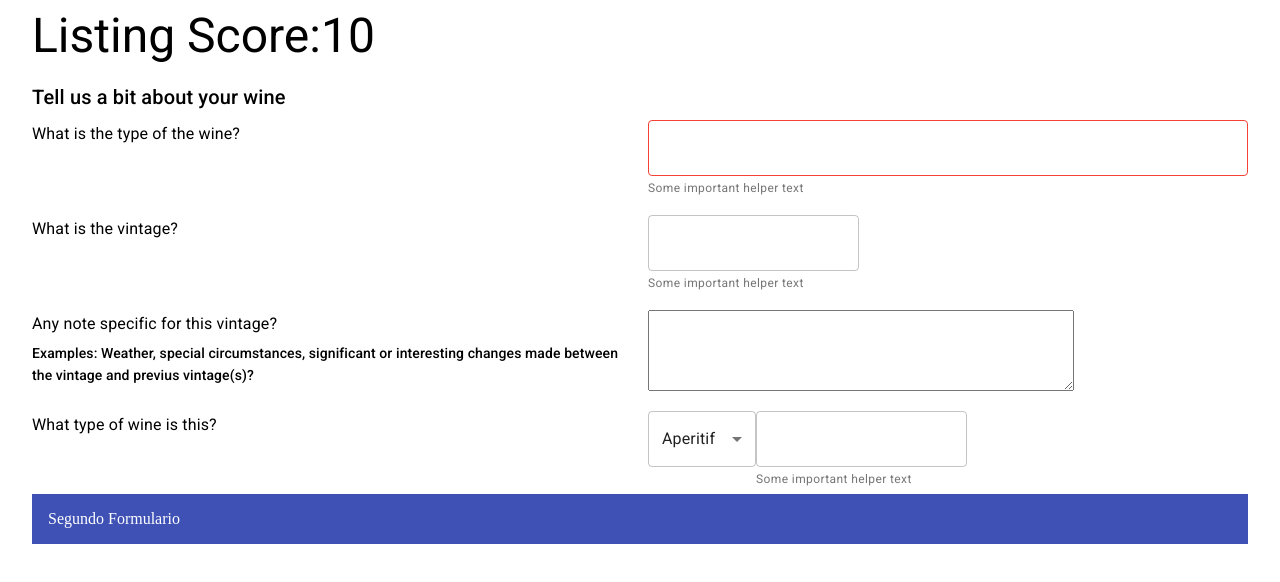
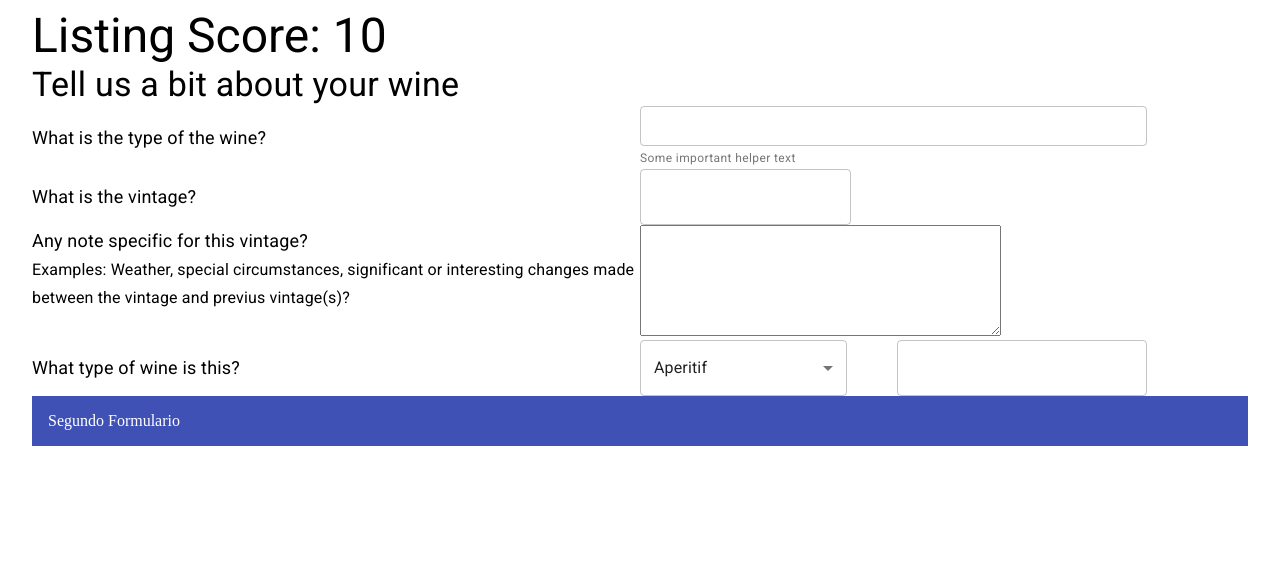
Before and after one commit to Alemarnery/singlePage, a React (Create React App) app: page / in a window 1280 px wide. Shown: the top 582 px of the page. Built offline with nearby package versions, Linux system fonts and the light colour scheme.

Commit message:
frist Form

```diff
--- a/src/App.js
+++ b/src/App.js
@@ -1,132 +1,120 @@
 import React from "react";
 import PropTypes from "prop-types";
 import {
+  Grid,
   Container,
+  TextField,
   Typography,
-  Grid,
+  FormHelperText,
   Box,
-  OutlinedInput,
-  FormControl,
-  InputLabel,
   TextareaAutosize,
-  TextField,
   Select,
-  MenuItem,
-  FormHelperText,
-  ListSubheader,
 } from "@material-ui/core";
 import { withStyles } from "@material-ui/core/styles";
 
 const styles = (theme) => ({
+  root: {
+    flexGrow: 1,
+  },
+  form: {
+    "& .MuiTextField-root": {
+      margin: theme.spacing(1),
+      //width: "25ch",
+    },
+  },
+  question: {
+    fontSize: 18,
+  },
   divider: {
     margin: `${theme.spacing.unit * 2}px 0`,
   },
-  root: {
-    flexGrow: 1,
-  },
   textarea: {
     width: "70%",
+  },
+  textStyle: {
+    display: "flex",
+    alignItems: "center",
   },
 });
 
 function App(props) {
   const { classes } = props;
-  console.log(classes);
 
   return (
     <Container fixed>
-      <Typography variant="h3" gutterBottom>
-        Listing Score:10
-      </Typography>
-      <Typography variant="h6" gutterBottom>
-        Tell us a bit about your wine
-      </Typography>
+      <div className={classes.root}>
+        <Grid container>
+          <Grid item xs={12}>
+            <Typography variant="h3">Listing Score: 10</Typography>
+            <Typography variant="h4">Tell us a bit about your wine</Typography>
+          </Grid>
 
-      {/* Primer Formulario */}
-      <Grid container spacing={2}>
-        <Grid item xs={12} sm={6} md={6}>
-          <Typography variant="subtitle1" gutterBottom>
+          <Grid item xs={12} sm={6} className={classes.textStyle}>
+            <Typography variant="subtitle1" className={classes.question}>
               What is the type of the wine?
             </Typography>
           </Grid>
-        <Grid item xs={12} sm={6} md={6}>
-          <div>
-            <TextField
-              id="outlined-basic"
-              variant="outlined"
-              fullWidth={true}
-              required
-              error
-            />
+          <Grid item xs={12} sm={5}>
+            <TextField required fullWidth variant="outlined" size="small" />
             <FormHelperText>Some important helper text</FormHelperText>
-          </div>
           </Grid>
 
-        <Grid item xs={12} sm={6} md={6}>
-          <Typography variant="subtitle1" gutterBottom>
+          <Grid item xs={12} sm={6} className={classes.textStyle}>
+            <Typography variant="subtitle1" className={classes.question}>
               What is the vintage?
             </Typography>
           </Grid>
-        <Grid item xs={12} sm={6} md={6}>
-          <div>
-            <TextField
-              id="outlined-basic"
-              variant="outlined"
-              //fullWidth={true}
-              required
-              //error
-            />
-            <FormHelperText>Some important helper text</FormHelperText>
-          </div>
+          <Grid item xs={12} sm={5}>
+            <TextField required variant="outlined" />
           </Grid>
 
-        <Grid item xs={12} sm={6} md={6}>
-          <Typography variant="subtitle1" gutterBottom>
+          <Grid item xs={12} sm={6}>
+            <Typography variant="subtitle1" className={classes.question}>
               Any note specific for this vintage?
             </Typography>
-          <Typography variant="subtitle2" gutterBottom>
-            Examples: Weather, special circumstances, significant or interesting
-            changes made between the vintage and previus vintage(s)?
+            <Typography variant="subtitle1">
+              Examples: Weather, special circumstances, significant or
+              interesting changes made between the vintage and previus
+              vintage(s)?
             </Typography>
           </Grid>
-        <Grid item xs={12} sm={6} md={6}>
-          <div>
+          <Grid item xs={12} sm={5}>
             <TextareaAutosize
-              minRows={5}
-              maxRows={10}
+              minRows={7}
+              maxRows={7}
               className={classes.textarea}
             />
-          </div>
           </Grid>
 
-        <Grid item xs={12} sm={6} md={6}>
-          <Typography variant="subtitle1" gutterBottom>
+          <Grid item xs={12} sm={6} className={classes.textStyle}>
+            <Typography variant="subtitle1" className={classes.question}>
               What type of wine is this?
             </Typography>
           </Grid>
-        <Grid item xs={12} sm={6} md={6}>
-          <FormControl className={classes.formControl}>
-            <Select native variant="outlined" autoWidth={true}>
+          <Grid item xs={12} sm={5} style={{ display: "flex" }}>
+            <Select native variant="outlined" style={{ minWidth: "23ch" }}>
               <option value="Aperitif">Aperitif</option>
               <option value={2}>Option 2</option>
               <option value={4}>Other</option>
             </Select>
-          </FormControl>
-          <FormControl className={classes.formControl}>
-            <OutlinedInput />
-            <FormHelperText>Some important helper text</FormHelperText>
-          </FormControl>
+            <TextField
+              required
+              fullWidth
+              variant="outlined"
+              style={{ marginLeft: "50px" }}
+            />
           </Grid>
         </Grid>
 
         {/* Segundo Formulario */}
-      <Grid container spacing={1}>
-        <Grid item xs={12} sm={12} md={12}>
+        <Grid container>
+          <Grid item xs={12}>
             <Box bgcolor="primary.main" color="primary.contrastText" p={2}>
               Segundo Formulario
             </Box>
           </Grid>
         </Grid>
+      </div>
     </Container>
   );
 }
```
Lines whose indentation alone changed are shown as unchanged.
